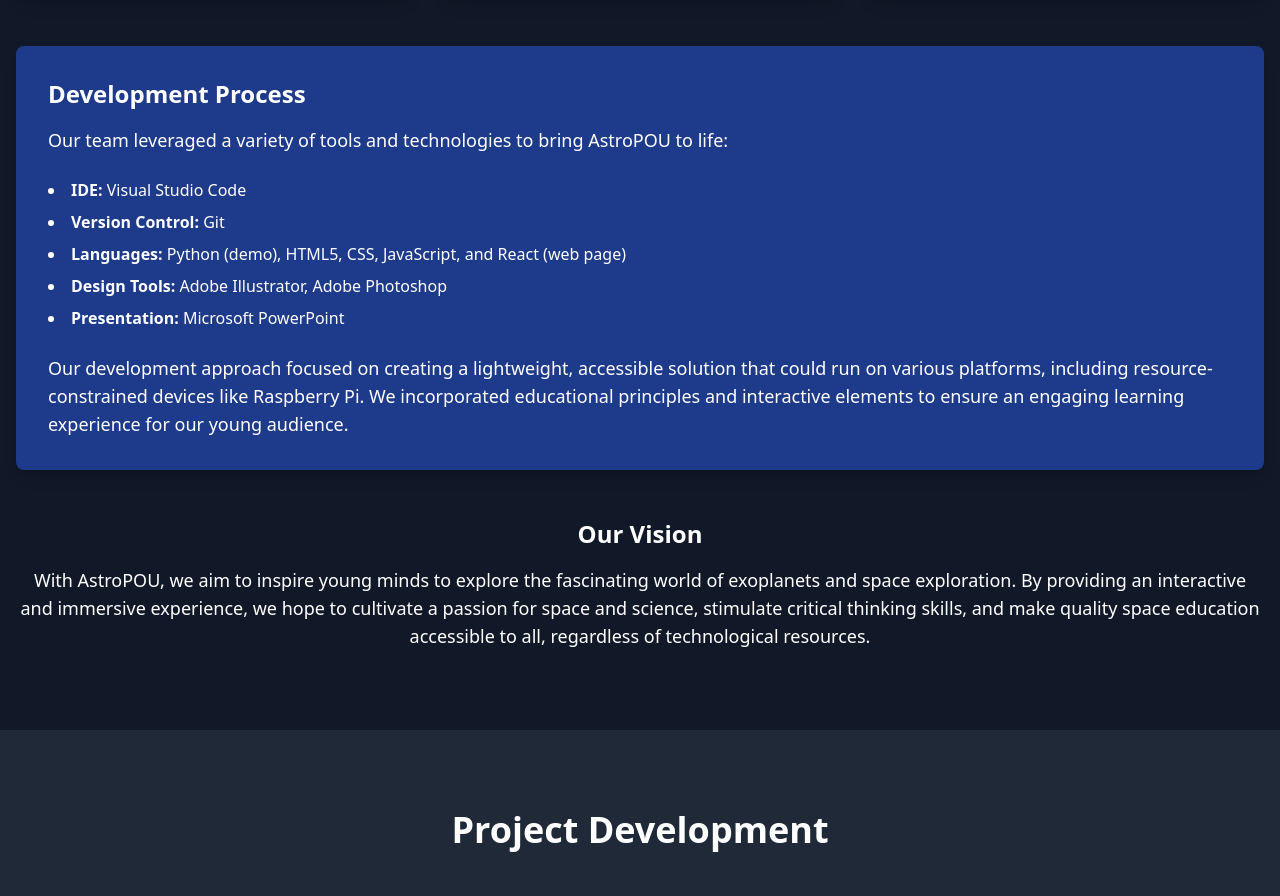
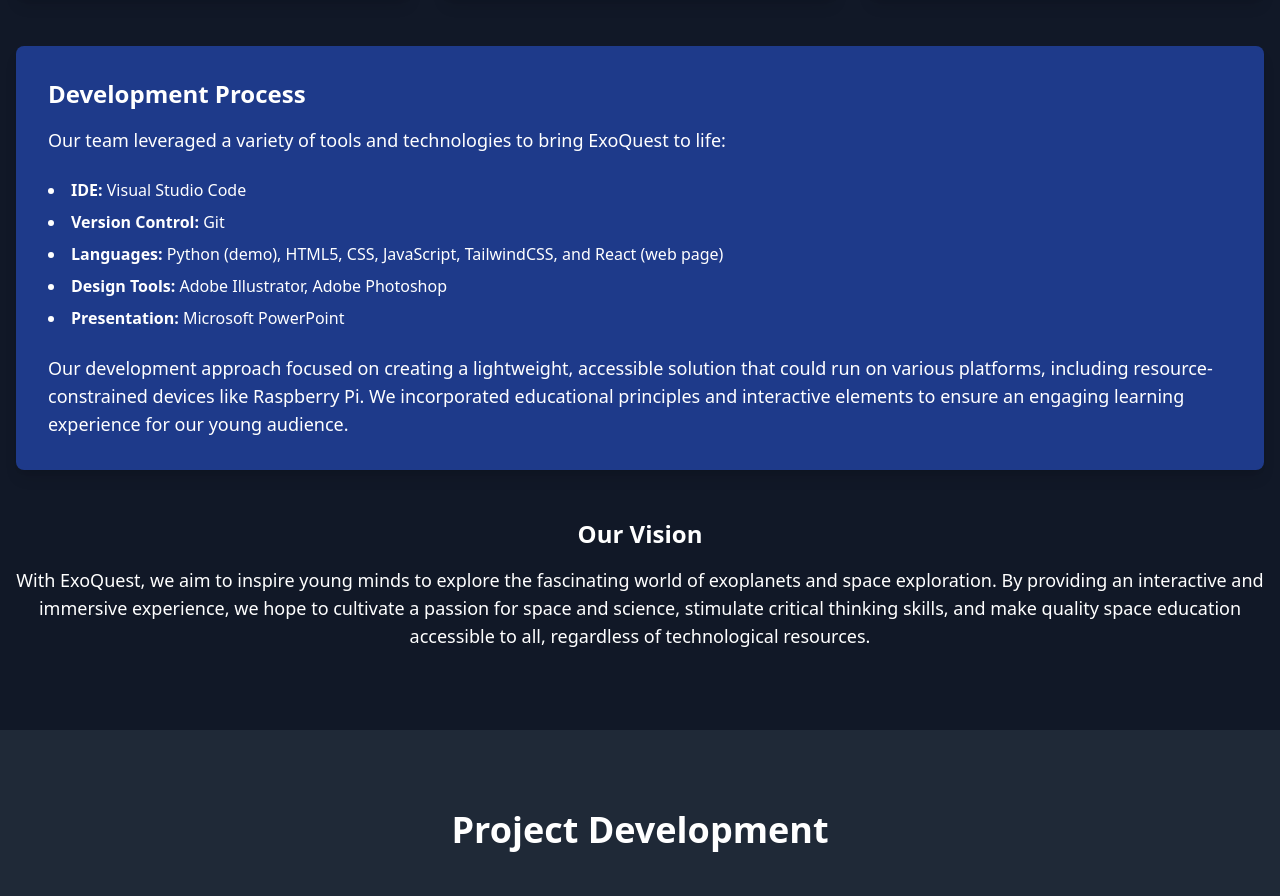
Before and after one commit to danisty/AstroPOU, a React (Create React App) app in the folder portfolio/: page / in a window 1280 px wide. Shown: the part 1502-2398 px from the top of the page. Built offline with nearby package versions, Linux system fonts and the light colour scheme; grey boxes are pictures that could not be loaded.

Commit message:
Changed project name where needed

```diff
--- a/portfolio/src/ProjectDescription.jsx
+++ b/portfolio/src/ProjectDescription.jsx
@@ -58,12 +58,12 @@ const ProjectDescription = () => {
         <div className="bg-blue-900 shadow-lg p-8 rounded-lg">
           <h3 className="mb-4 font-bold text-2xl">Development Process</h3>
           <p className="mb-6 text-lg">
-            Our team leveraged a variety of tools and technologies to bring AstroPOU to life:
+            Our team leveraged a variety of tools and technologies to bring ExoQuest to life:
           </p>
           <ul className="space-y-2 list-disc list-inside">
             <li><strong>IDE:</strong> Visual Studio Code</li>
             <li><strong>Version Control:</strong> Git</li>
-            <li><strong>Languages:</strong> Python (demo), HTML5, CSS, JavaScript, and React (web page)</li>
+            <li><strong>Languages:</strong> Python (demo), HTML5, CSS, JavaScript, TailwindCSS, and React (web page)</li>
             <li><strong>Design Tools:</strong> Adobe Illustrator, Adobe Photoshop</li>
             <li><strong>Presentation:</strong> Microsoft PowerPoint</li>
           </ul>
@@ -75,7 +75,7 @@ const ProjectDescription = () => {
         <div className="mt-12 text-center">
           <h3 className="mb-4 font-bold text-2xl">Our Vision</h3>
           <p className="text-lg">
-            With AstroPOU, we aim to inspire young minds to explore the fascinating world of exoplanets and space exploration. By providing an interactive and immersive experience, we hope to cultivate a passion for space and science, stimulate critical thinking skills, and make quality space education accessible to all, regardless of technological resources.
+            With ExoQuest, we aim to inspire young minds to explore the fascinating world of exoplanets and space exploration. By providing an interactive and immersive experience, we hope to cultivate a passion for space and science, stimulate critical thinking skills, and make quality space education accessible to all, regardless of technological resources.
           </p>
         </div>
       </div>
```
